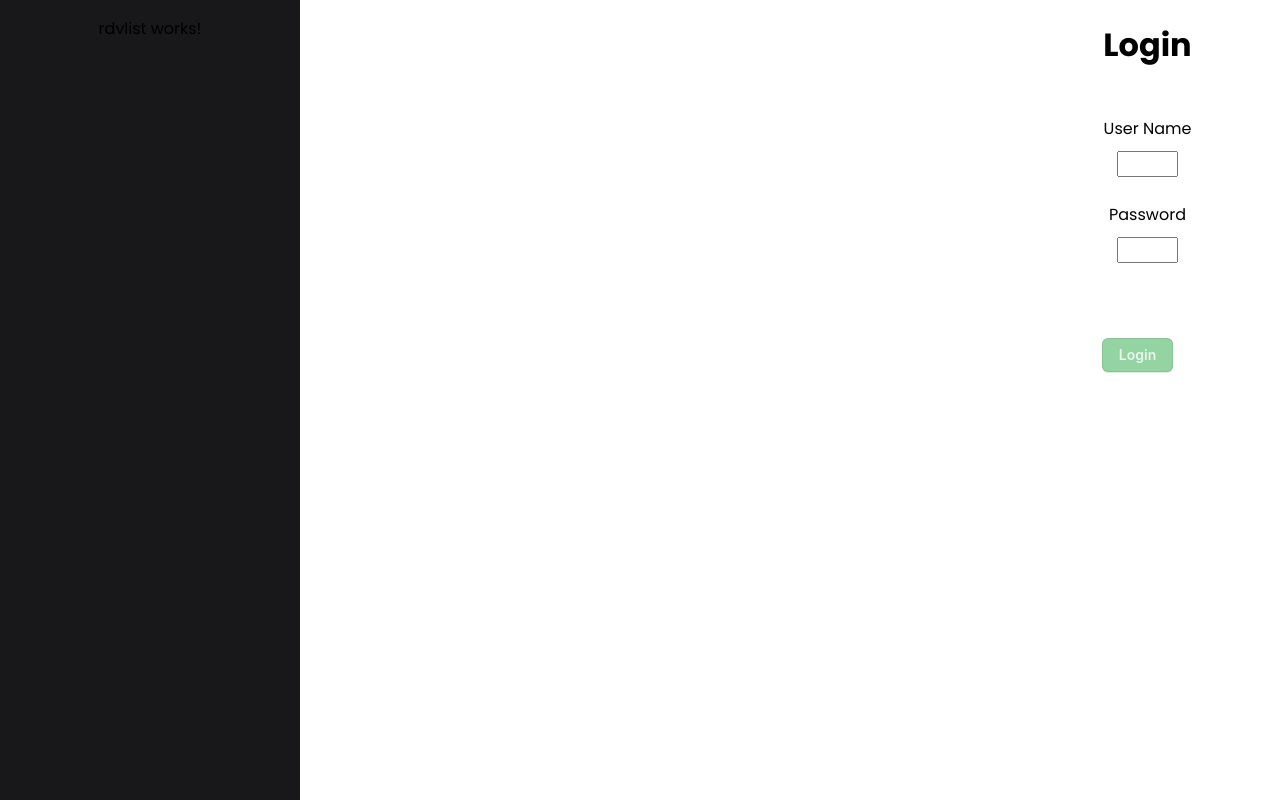
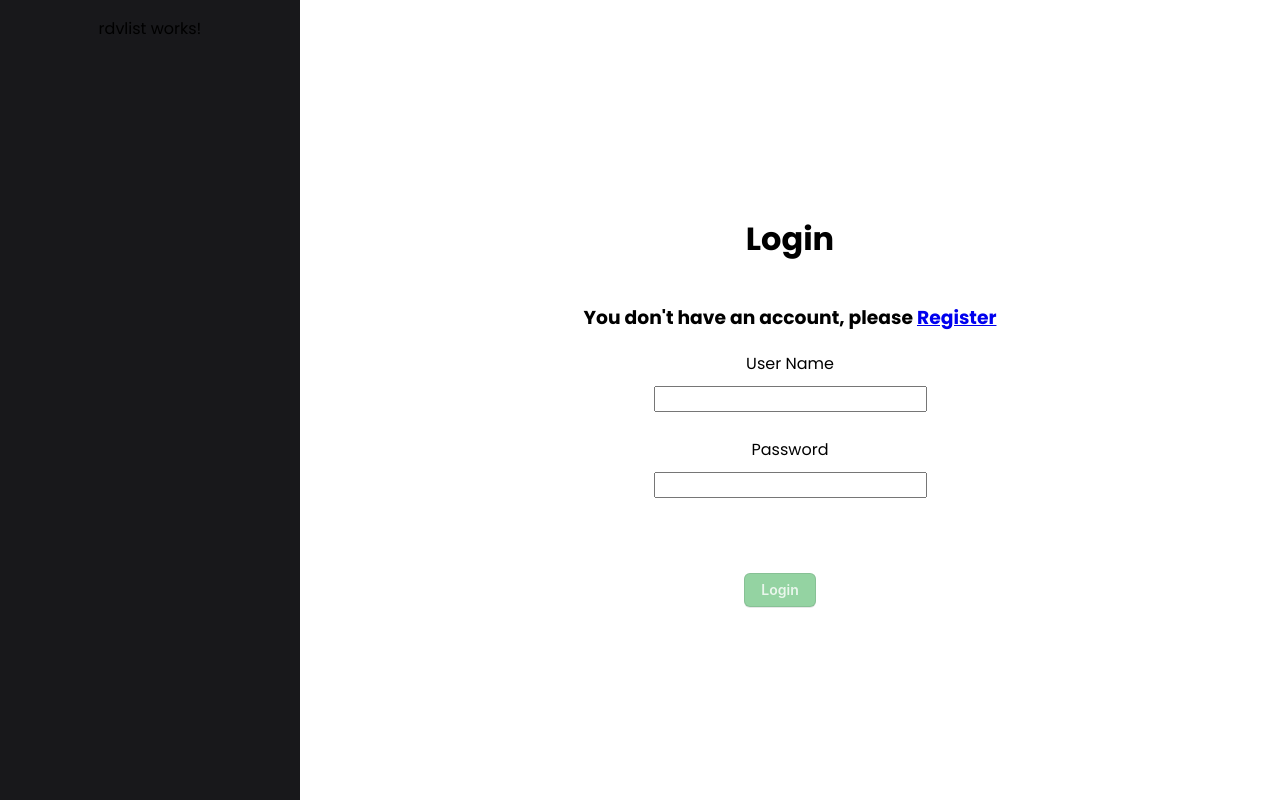
Before and after one commit to Coder269/projet-rdv, an Angular app: page /login in a window 1280 px wide. Built offline with nearby package versions, Linux system fonts and the light colour scheme.

Commit message:
Reworked register and login!

```diff
--- a/src/app/app.component.css
+++ b/src/app/app.component.css
@@ -1,6 +1,6 @@
 main {
   display: flex;
   flex-direction: row;
-  justify-content: space-between;
+  justify-content: flex-start;
   width: 100%;
 }
--- a/src/app/login/login.component.css
+++ b/src/app/login/login.component.css
@@ -1,3 +1,11 @@
+:host {
+ width: 40%;
+ margin: auto;
+ display: flex;
+ flex-direction: column;
+ align-items: center;
+}
+
 .field {
   text-align: center;
   display: flex;
@@ -12,7 +20,7 @@
 }
 
 .field input {
-  width: 20%;
+  width: 100%;
 }
 
 .btn {
--- a/src/app/login/login.component.html
+++ b/src/app/login/login.component.html
@@ -1,5 +1,6 @@
 <h1 style="text-align: center;">Login</h1>
-<br>
+<h3 style="align-items: center;">You don't have an account, please <a routerLink="/register">Register</a></h3>
+
 <form #form="ngForm" (ngSubmit)="onLogin(form)">
   <div class="field">
     <label>User Name</label>
--- a/src/app/register/register.component.css
+++ b/src/app/register/register.component.css
@@ -1,3 +1,10 @@
+:host {
+  width: 40%;
+  margin: auto;
+}
+
+
+
 fieldset {
   display: flex;
   flex-direction: column;
--- a/src/app/register/register.component.html
+++ b/src/app/register/register.component.html
@@ -1,26 +1,50 @@
-<h1 style="text-align: center;">Register</h1>
+  <h1 style="text-align: center">Register</h1>
+  <h3 style="align-items: center;">You already have an account, please <a routerLink="/login">Connect</a></h3>
   <form #form="ngForm" (ngSubmit)="onRegister(form)">
     <fieldset>
       <label>User Name:</label>
       <input required ngModel name="username" #username="ngModel" type="text" />
-    <div class="warning" *ngIf="username.errors?.['required']" >User Name is required!</div>
+      <div class="warning" *ngIf="username.errors?.['required']">
+        User Name is required!
+      </div>
     </fieldset>
     <fieldset>
       <label>Email:</label>
       <input required email ngModel name="email" #email="ngModel" type="text" />
-    <div class="warning" *ngIf="email.errors?.['required']" >Email is required!</div>
-    <div class="warning" *ngIf="email.errors?.['email']" >Please enter a valid email address!</div>
+      <div class="warning" *ngIf="email.errors?.['required']">
+        Email is required!
+      </div>
+      <div class="warning" *ngIf="email.errors?.['email']">
+        Please enter a valid email address!
+      </div>
     </fieldset>
     <fieldset>
       <label for="">Password:</label>
-    <input required ngModel name="password" #password="ngModel" type="password" />
-    <div class="warning" *ngIf="password.errors?.['required']">Password is required!</div>
+      <input
+        required
+        ngModel
+        name="password"
+        #password="ngModel"
+        type="password"
+      />
+      <div class="warning" *ngIf="password.errors?.['required']">
+        Password is required!
+      </div>
     </fieldset>
-  <br>
-  <div *ngIf="alreadyRegistered" class="registered">This email address is already taken!</div>
-  <br>
+    <br />
+    <div *ngIf="alreadyRegistered" class="registered">
+      This email address is already taken!
+    </div>
+    <br />
     <div class="btn">
-  <button class="button-3" role="button" type="submit" [disabled]="form.invalid">Register</button>
+      <button
+        class="button-3"
+        role="button"
+        type="submit"
+        [disabled]="form.invalid"
+      >
+        Register
+      </button>
       <button class="button-4" routerLink="/">Cancel</button>
     </div>
   </form>
```
Lines whose indentation alone changed are shown as unchanged.
